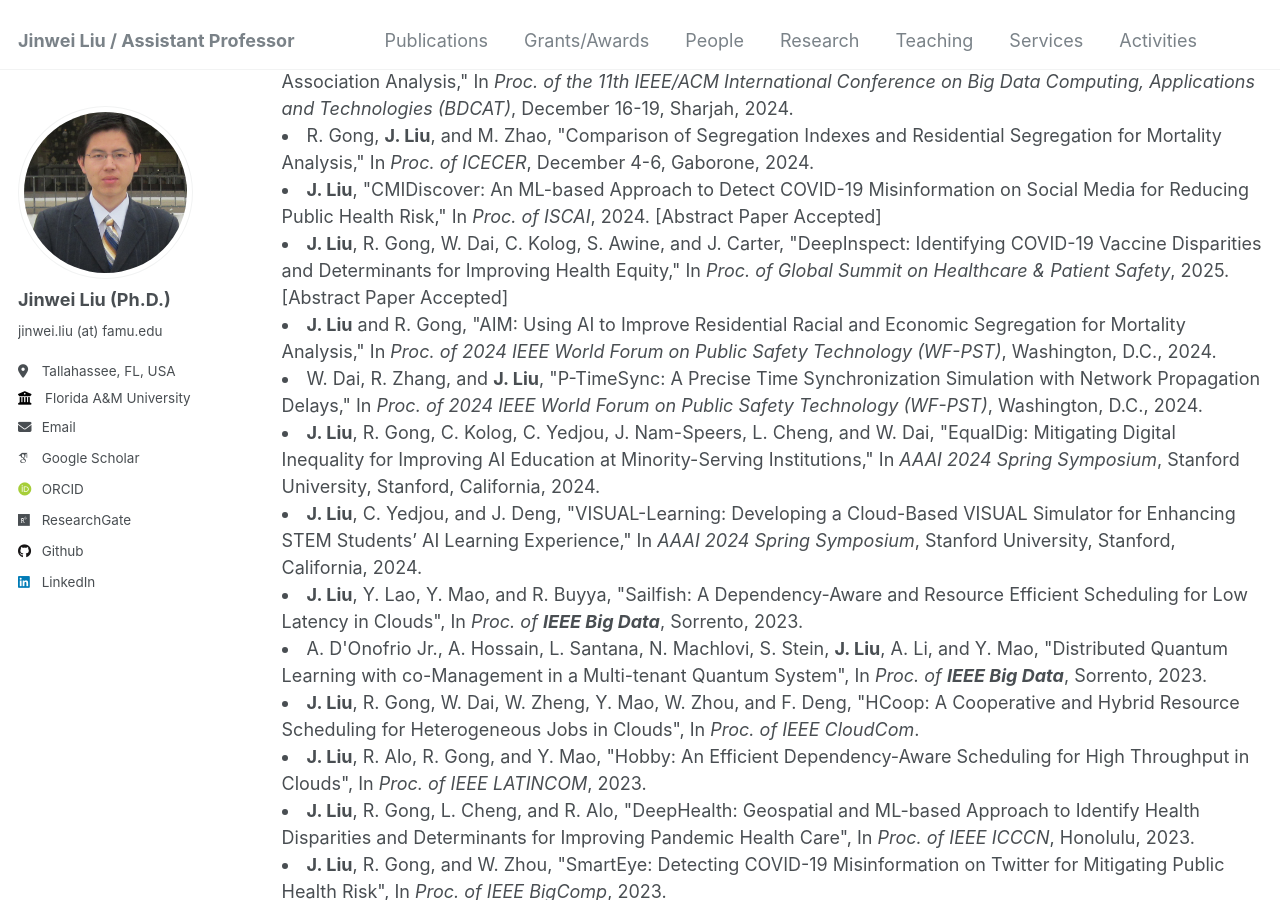
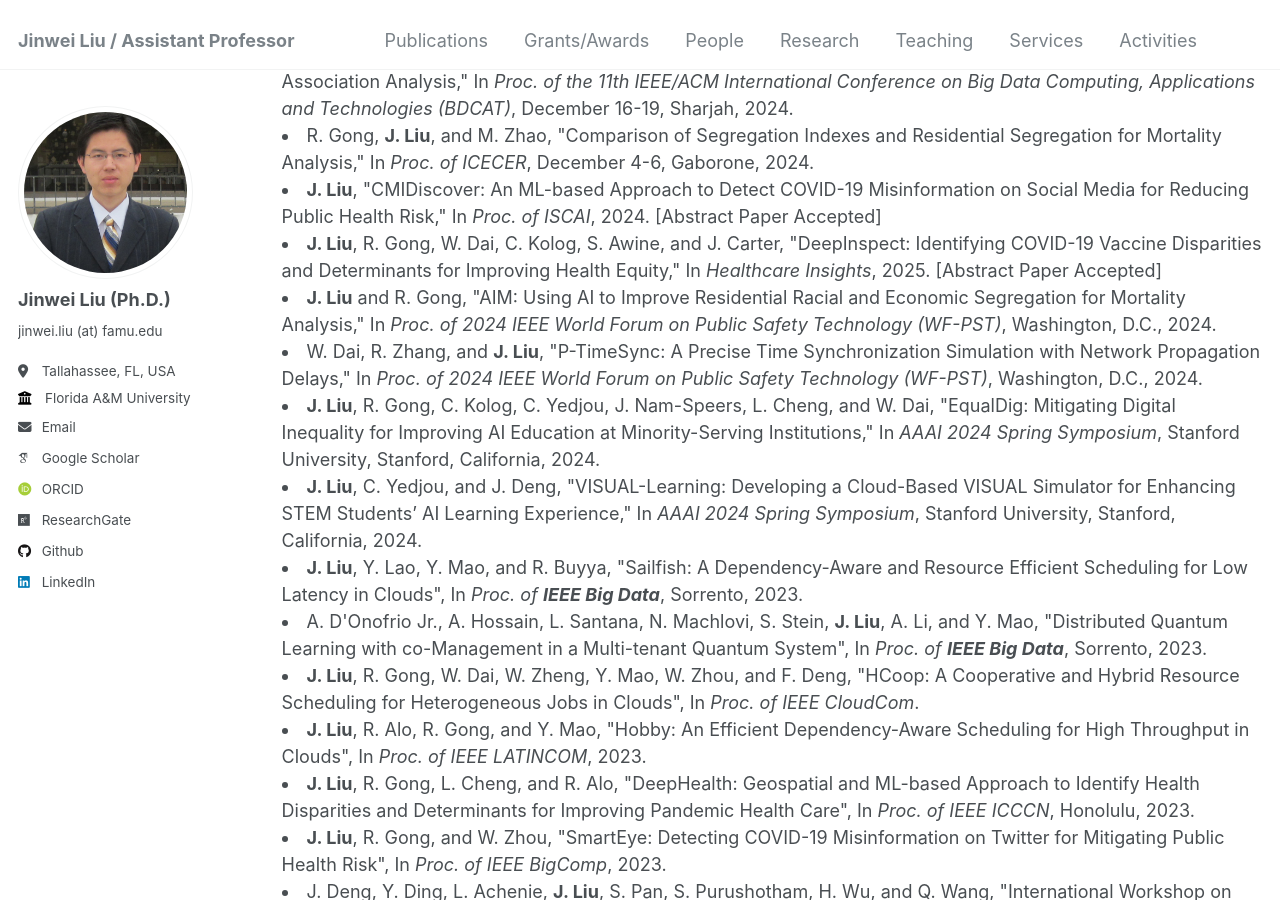
Before and after one commit to jinweiliucu/jinweiliucu.github.io, a Jekyll site: the page built from _publications/publications.html, in a window 1280 px wide and 900 px high, scrolled down 410 px. Built offline with Jekyll 4.4.1, drawn with Linux system fonts in a browser that asks for light colours; some web fonts are replaced.

Commit message:
Update publications.html

```diff
--- a/_publications/publications.html
+++ b/_publications/publications.html
@@ -50,7 +50,7 @@ author_profile: true
     <li>
     <strong>J. Liu</strong>, R. Gong, W. Dai, C. Kolog, S. Awine, and J. Carter,
     "DeepInspect: Identifying COVID-19 Vaccine Disparities and Determinants for Improving Health Equity,"
-    In <em>Proc. of Global Summit on Healthcare & Patient Safety</em>, 2025. [Abstract Paper Accepted]
+    In <em>Healthcare Insights</em>, 2025. [Abstract Paper Accepted]
     <!-- [<a href="/website/paper/~.pdf">Paper</a>]</span> -->
     </span><br>
     </li>
```
